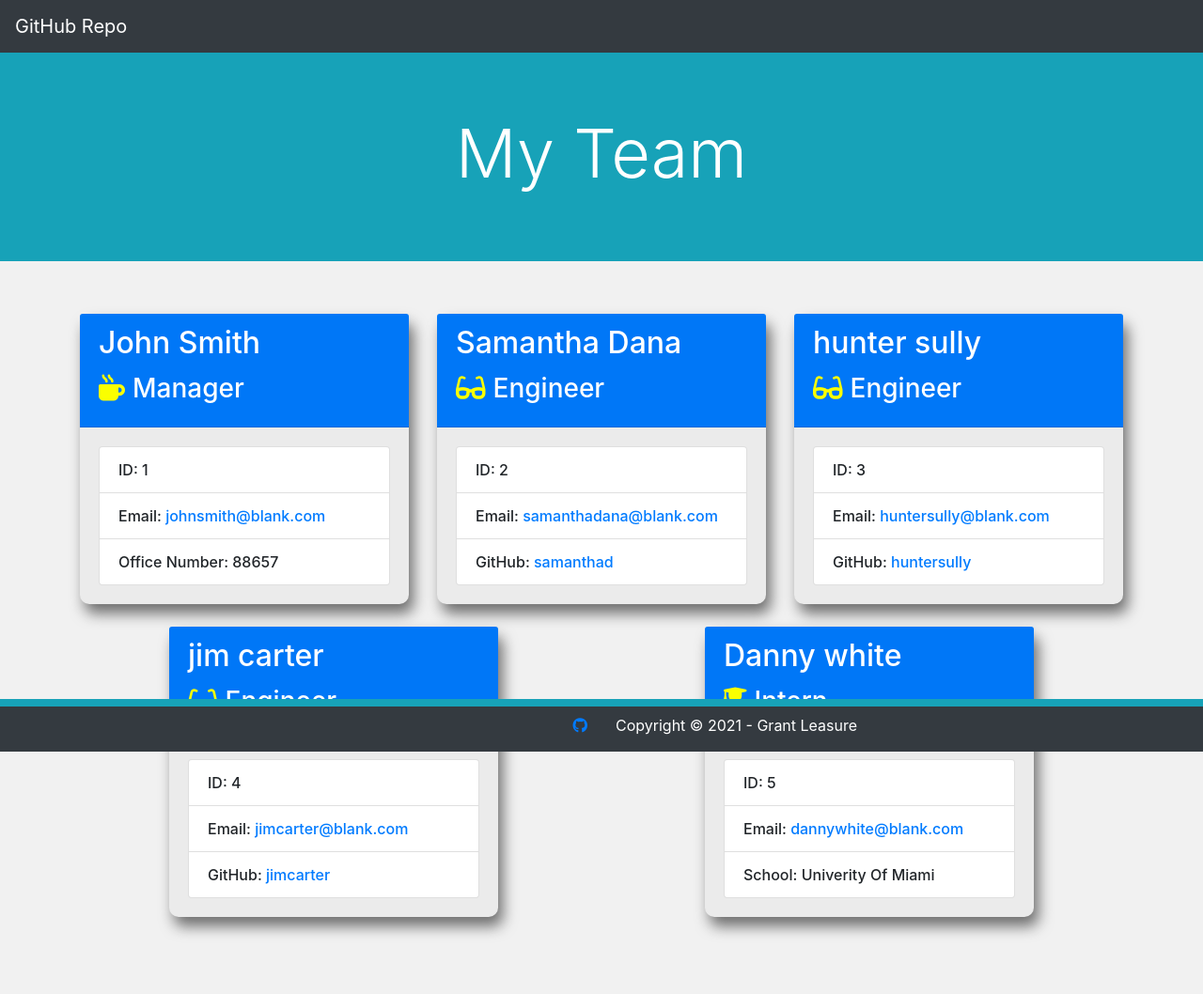
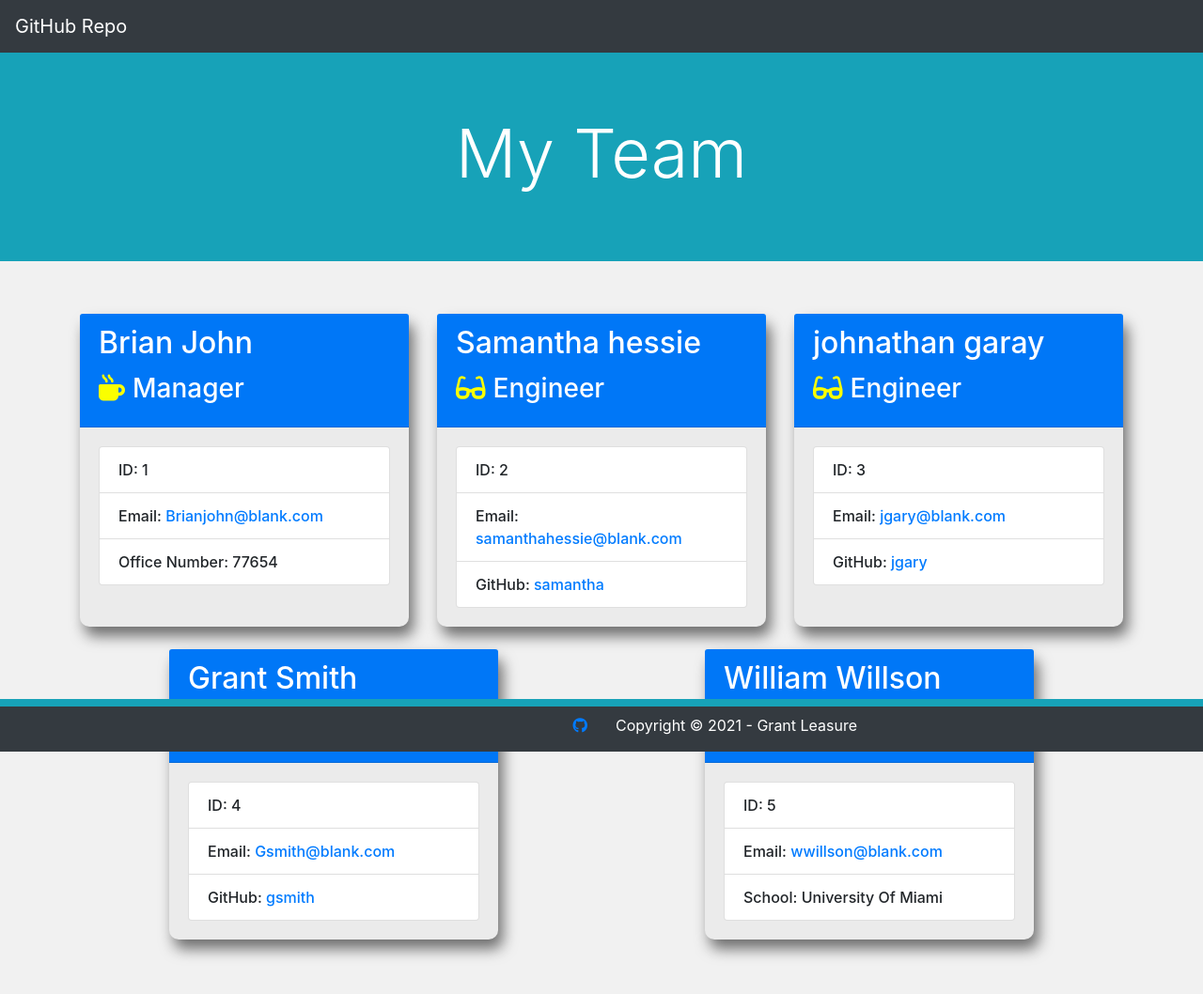
Before and after one commit to geleasure/profileGenerator, a website: page dist/index.html in a window 1280 px wide. Shown: the whole page at 94% size. Drawn offline with nearby package versions, Linux system fonts and the light colour scheme.

```diff
--- a/dist/index.html
+++ b/dist/index.html
@@ -51,14 +51,14 @@
             <div class="col d-sm-flex justify-content-center">
                 <div class="card employee-card mt-4">
                     <div class="card-header">
-                        <h2 class="card-title">John Smith</h2>
+                        <h2 class="card-title">Brian John</h2>
                         <h3 class="card-title"><i class="fas fa-mug-hot mr-2"></i>Manager</h3>
                     </div>
                     <div class="card-body">
                         <ul class="list-group">
                             <li class="list-group-item">ID: 1</li>
-                            <li class="list-group-item">Email: <a href="mailto:johnsmith@blank.com">johnsmith@blank.com</a></li>
-                            <li class="list-group-item">Office Number: 88657</li>
+                            <li class="list-group-item">Email: <a href="mailto:Brianjohn@blank.com">Brianjohn@blank.com</a></li>
+                            <li class="list-group-item">Office Number: 77654</li>
                         </ul>
                     </div>
                 </div>
@@ -68,14 +68,14 @@
             <div class="col d-sm-flex justify-content-center">
                 <div class="card employee-card mt-4">
                     <div class="card-header">
-                        <h2 class="card-title">Samantha Dana</h2>
+                        <h2 class="card-title">Samantha hessie</h2>
                         <h3 class="card-title"><i class="fas fa-glasses mr-2"></i>Engineer</h3>
                     </div>
                     <div class="card-body">
                         <ul class="list-group">
                             <li class="list-group-item">ID: 2</li>
-                            <li class="list-group-item">Email: <a href="mailto:samanthadana@blank.com">samanthadana@blank.com</a></li>
-                            <li class="list-group-item">GitHub: <a href="https://github.com/samanthad" target="_blank">samanthad</a></li>
+                            <li class="list-group-item">Email: <a href="mailto:samanthahessie@blank.com">samanthahessie@blank.com</a></li>
+                            <li class="list-group-item">GitHub: <a href="https://github.com/samantha" target="_blank">samantha</a></li>
                         </ul>
                     </div>
                 </div>
@@ -85,14 +85,14 @@
             <div class="col d-sm-flex justify-content-center">
                 <div class="card employee-card mt-4">
                     <div class="card-header">
-                        <h2 class="card-title">hunter sully</h2>
+                        <h2 class="card-title">johnathan garay</h2>
                         <h3 class="card-title"><i class="fas fa-glasses mr-2"></i>Engineer</h3>
                     </div>
                     <div class="card-body">
                         <ul class="list-group">
                             <li class="list-group-item">ID: 3</li>
-                            <li class="list-group-item">Email: <a href="mailto:huntersully@blank.com">huntersully@blank.com</a></li>
-                            <li class="list-group-item">GitHub: <a href="https://github.com/huntersully" target="_blank">huntersully</a></li>
+                            <li class="list-group-item">Email: <a href="mailto:jgary@blank.com">jgary@blank.com</a></li>
+                            <li class="list-group-item">GitHub: <a href="https://github.com/jgary" target="_blank">jgary</a></li>
                         </ul>
                     </div>
                 </div>
@@ -102,14 +102,14 @@
             <div class="col d-sm-flex justify-content-center">
                 <div class="card employee-card mt-4">
                     <div class="card-header">
-                        <h2 class="card-title">jim carter</h2>
+                        <h2 class="card-title">Grant Smith</h2>
                         <h3 class="card-title"><i class="fas fa-glasses mr-2"></i>Engineer</h3>
                     </div>
                     <div class="card-body">
                         <ul class="list-group">
                             <li class="list-group-item">ID: 4</li>
-                            <li class="list-group-item">Email: <a href="mailto:jimcarter@blank.com">jimcarter@blank.com</a></li>
-                            <li class="list-group-item">GitHub: <a href="https://github.com/jimcarter" target="_blank">jimcarter</a></li>
+                            <li class="list-group-item">Email: <a href="mailto:Gsmith@blank.com">Gsmith@blank.com</a></li>
+                            <li class="list-group-item">GitHub: <a href="https://github.com/gsmith" target="_blank">gsmith</a></li>
                         </ul>
                     </div>
                 </div>
@@ -119,14 +119,14 @@
             <div class="col d-sm-flex justify-content-center">
                 <div class="card employee-card mt-4">
                     <div class="card-header">
-                        <h2 class="card-title">Danny white</h2>
+                        <h2 class="card-title">William Willson</h2>
                         <h3 class="card-title"><i class="fas fa-user-graduate mr-2"></i>Intern</h3>
                     </div>
                     <div class="card-body">
                         <ul class="list-group">
                             <li class="list-group-item">ID: 5</li>
-                            <li class="list-group-item">Email: <a href="mailto:dannywhite@blank.com">dannywhite@blank.com</a></li>
-                            <li class="list-group-item">School: Univerity Of Miami</li>
+                            <li class="list-group-item">Email: <a href="mailto:wwillson@blank.com">wwillson@blank.com</a></li>
+                            <li class="list-group-item">School: University Of Miami</li>
                         </ul>
                     </div>
                 </div>
```
